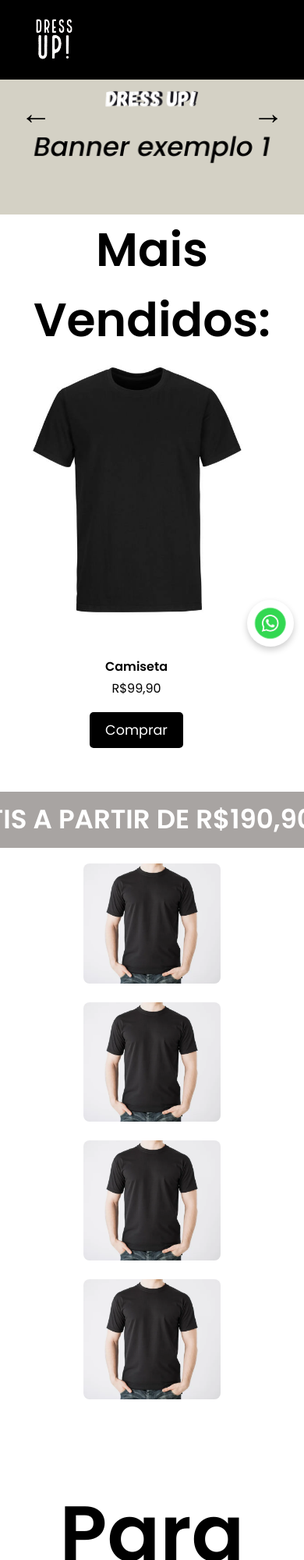
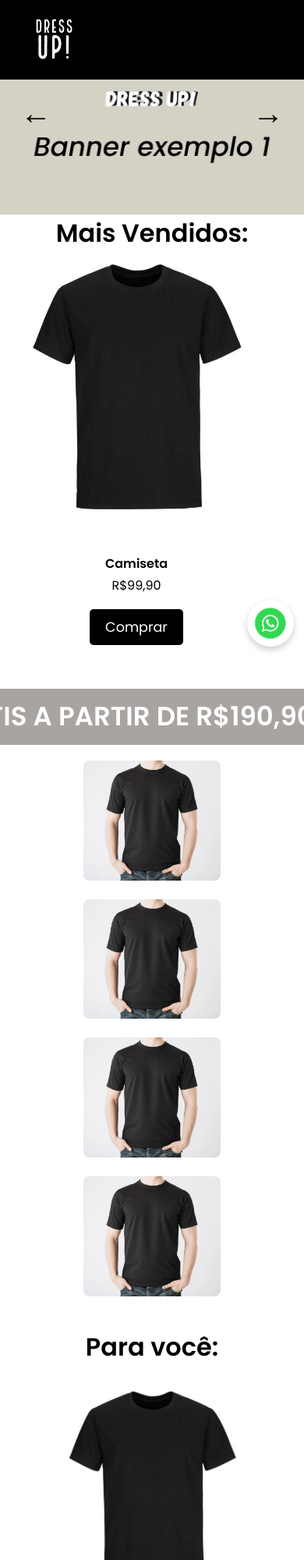
Before and after one commit to Davizera-cmd/dressup-ecommerce, a plain HTML site: page index.html in a window 390 px wide. Shown: the top 2000 px of the page at 78% size. Drawn offline with Linux system fonts and the light colour scheme.

Commit message:
Add files via upload

```diff
--- a/styles.css
+++ b/styles.css
@@ -1122,6 +1122,13 @@ body {
     .banner-carousel .carousel-btn {
       font-size: 40px;
     }
+
+    .product-carousel h2 {
+        font-size: 2rem;
+    }
+    .product-secao h2 {
+        font-size: 2rem;
+    }
   }
 
 
```
